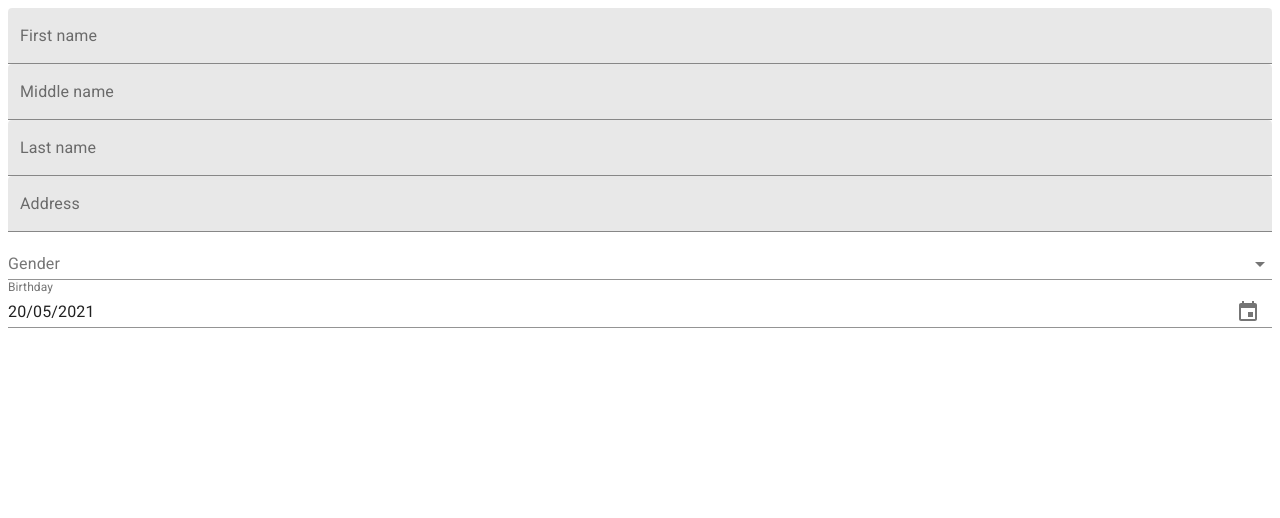
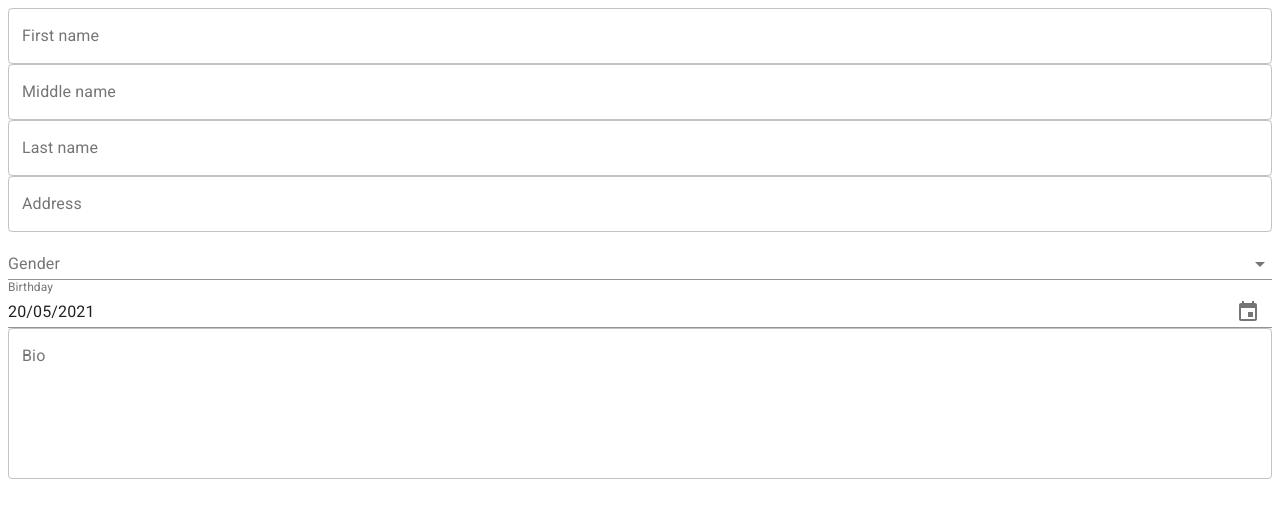
Before and after one commit to habib-chawki/social-app-front, a React (Create React App) app: page /profile-form in a window 1280 px wide. Shown: the top 518 px of the page. Built offline with nearby package versions, Linux system fonts and the light colour scheme.

Commit message:
Add bio area

```diff
--- a/src/components/custom/ProfileForm.jsx
+++ b/src/components/custom/ProfileForm.jsx
@@ -30,10 +30,10 @@ function ProfileForm() {
    return (
       <form>
          <Box display="flex" flexDirection="column">
-            <TextField label="First name" variant="filled" />
-            <TextField label="Middle name" variant="filled" />
-            <TextField label="Last name" variant="filled" />
-            <TextField label="Address" variant="filled" />
+            <TextField label="First name" variant="outlined" />
+            <TextField label="Middle name" variant="outlined" />
+            <TextField label="Last name" variant="outlined" />
+            <TextField label="Address" variant="outlined" />
 
             <FormControl>
                <InputLabel>Gender</InputLabel>
@@ -52,6 +52,8 @@ function ProfileForm() {
                   onChange={handleBirthdayChange}
                />
             </MuiPickersUtilsProvider>
+
+            <TextField label="Bio" variant="outlined" multiline rows={6} />
          </Box>
       </form>
    );
```
